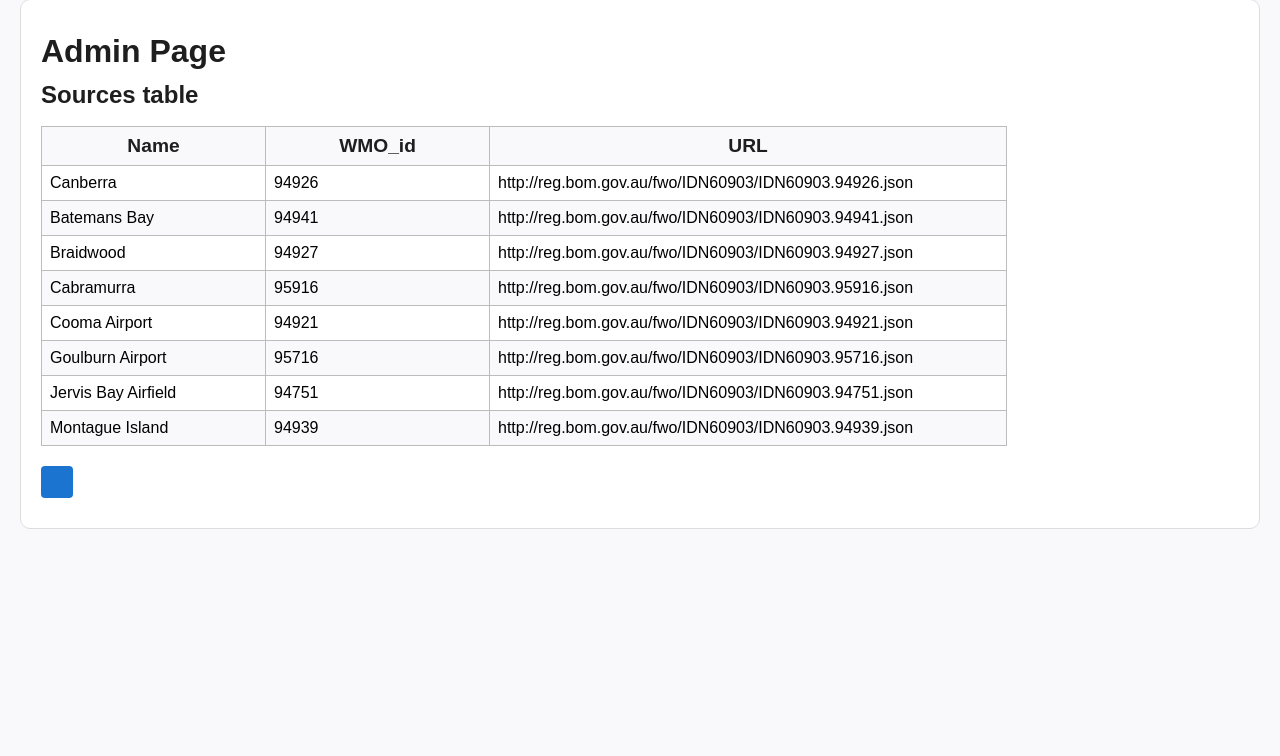
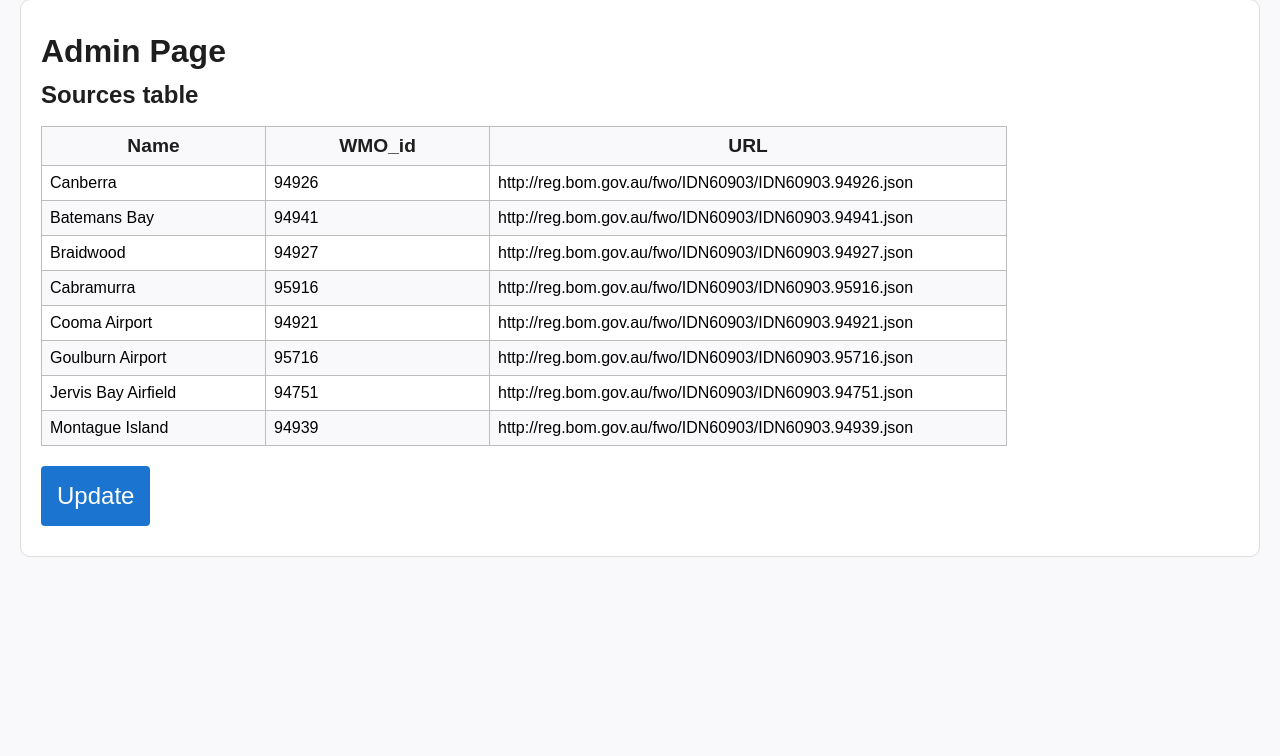
Before and after one commit to mrcrowley42/Project5, a Django app: page /admin/ in a window 1280 px wide. Shown: the part 106-862 px from the top of the page. Run offline with Django 4.2, Linux system fonts and the light colour scheme; data comes from the database, SQL or seed files in the repository; parts of the project's set-up code (start-up, migrations or seed data) failed here and were passed over.

Commit message:
fixed typo

```diff
--- a/project5/woe/templates/admin.html
+++ b/project5/woe/templates/admin.html
@@ -20,6 +20,6 @@
     </tr>
     {% endfor %}
 </table>
-    <button class="submitButton" type="submit"><Update></Update></button>
+    <button class="submitButton" type="submit">Update</button>
 </form>
 {% endblock %}
```
